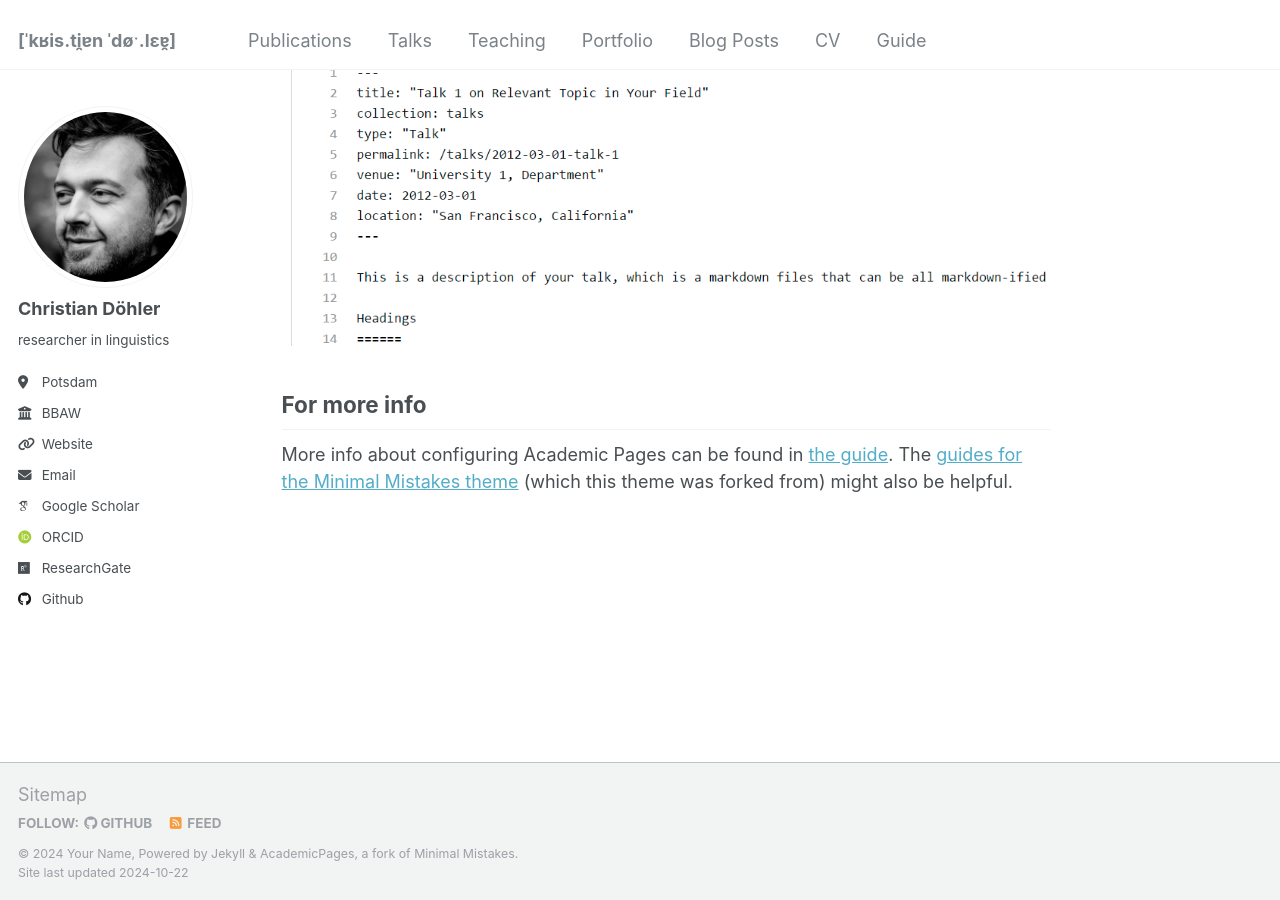
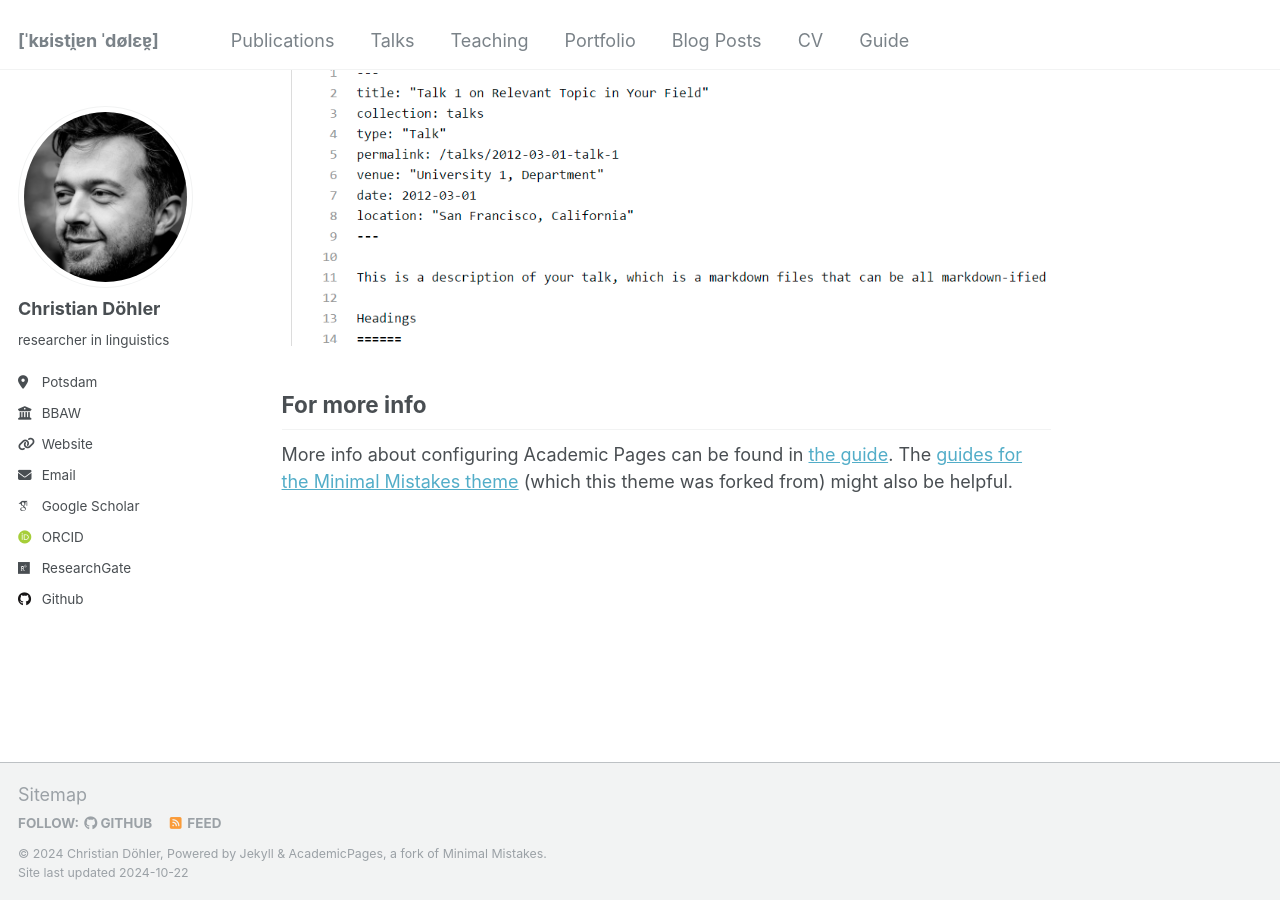
Before and after one commit to chrdoe/chrdoe.github.io, a Jekyll site: the page built from _pages/about.md, in a window 1280 px wide and 900 px high, scrolled down 2643 px. Built offline with Jekyll 4.4.1, drawn with Linux system fonts in a browser that asks for light colours; some web fonts are replaced.

Commit message:
Update _config.yml

```diff
--- a/_config.yml
+++ b/_config.yml
@@ -8,10 +8,10 @@
 
 # Basic Site Settings
 locale                   : "en-US"
-title                    : "[ˈkʁis.ti̯ɐn ˈdøˑ.lɛɐ̯]"
+title                    : "[ˈkʁisti̯ɐn ˈdølɛɐ̯]"
 title_separator          : "-"
-name                     : &name "Your Name"
-description              : &description "personal description"
+name                     : &name "Christian Döhler"
+description              : &description "a litte bit about myself will appear here"
 url                      : https://chrdoe.github.io/chrdoehler/ # the base hostname & protocol for your site e.g. "https://mmistakes.github.io"
 baseurl                  : "" # the subpath of your site, e.g. "/blog"
 repository               : "academicpages/academicpages.github.io"
```
